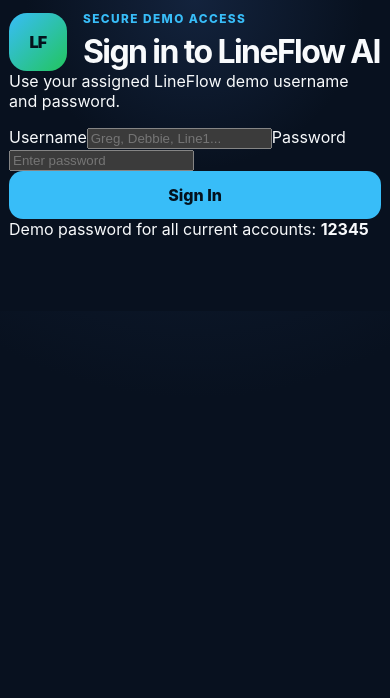
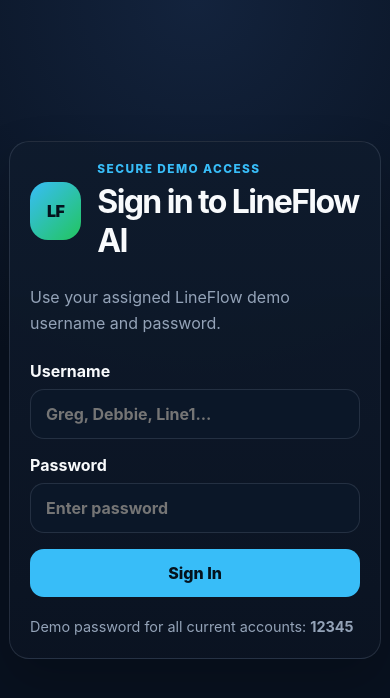
Before and after one commit to GregLivin/lineflow-ai, a Next.js app: page /login in a window 390 px wide. Shown: the top 698 px of the page. Built offline with nearby package versions, Linux system fonts and the light colour scheme.

Commit message:
Style LineFlow demo login and dashboards

```diff
--- a/app/globals.css
+++ b/app/globals.css
@@ -23,7 +23,12 @@ body {
   font-family: Inter, ui-sans-serif, system-ui, -apple-system, BlinkMacSystemFont, "Segoe UI", sans-serif;
 }
 
-button {
+a {
+  color: inherit;
+}
+
+button,
+input {
   font: inherit;
 }
 
@@ -35,7 +40,9 @@ button {
 
 .hero,
 .sectionBlock,
-.installCard {
+.installCard,
+.authCard,
+.dashboardHeader {
   border: 1px solid var(--border);
   background: linear-gradient(180deg, rgba(15, 27, 45, 0.94), rgba(11, 20, 34, 0.96));
   border-radius: 26px;
@@ -98,7 +105,11 @@ h3 {
 .heroCopy,
 .roleCard p,
 .flowBlock p,
-.installCard p {
+.installCard p,
+.authCopy,
+.dashboardRole,
+.metricCard p,
+.demoNote {
   color: var(--muted);
   line-height: 1.65;
 }
@@ -143,6 +154,7 @@ h3 {
   padding: 0 18px;
   border: 1px solid transparent;
   font-weight: 800;
+  cursor: pointer;
 }
 
 .primaryButton {
@@ -156,27 +168,53 @@ h3 {
   border-color: var(--border);
 }
 
+.linkButton {
+  display: inline-flex;
+  align-items: center;
+  justify-content: center;
+  text-decoration: none;
+}
+
 .sectionBlock,
 .installCard {
   margin-top: 18px;
   padding: 26px;
 }
 
-.roleGrid {
+.roleGrid,
+.dashboardGrid {
   display: grid;
   grid-template-columns: repeat(2, minmax(0, 1fr));
   gap: 14px;
 }
 
-.roleCard {
+.roleCard,
+.metricCard {
   background: var(--panel-2);
   border: 1px solid var(--border);
   border-radius: 18px;
   padding: 20px;
 }
 
-.roleCard p {
+.roleCard p,
+.metricCard p {
   margin-bottom: 0;
+}
+
+.metricCard span {
+  display: block;
+  color: var(--accent);
+  font-size: 0.78rem;
+  font-weight: 800;
+  text-transform: uppercase;
+  letter-spacing: 0.08em;
+  margin-bottom: 8px;
+}
+
+.metricCard strong {
+  display: block;
+  font-size: 1.4rem;
+  margin-bottom: 8px;
 }
 
 .flowBlock h2 {
@@ -187,6 +225,82 @@ h3 {
   background: linear-gradient(135deg, rgba(56, 189, 248, 0.13), rgba(34, 197, 94, 0.08));
 }
 
+.authShell {
+  min-height: 100vh;
+  display: grid;
+  place-items: center;
+}
+
+.authCard {
+  width: min(560px, 100%);
+  padding: 30px;
+}
+
+.authTitle,
+.dashboardTitle {
+  font-size: clamp(2rem, 5vw, 3rem);
+}
+
+.authCopy {
+  margin: 24px 0;
+}
+
+.loginForm {
+  display: grid;
+  gap: 16px;
+}
+
+.loginForm label {
+  display: grid;
+  gap: 8px;
+  font-weight: 700;
+}
+
+.loginForm input {
+  width: 100%;
+  border-radius: 14px;
+  border: 1px solid var(--border);
+  background: #0b1728;
+  color: var(--text);
+  padding: 14px 15px;
+  outline: none;
+}
+
+.loginForm input:focus {
+  border-color: var(--accent);
+  box-shadow: 0 0 0 3px rgba(56, 189, 248, 0.12);
+}
+
+.formError {
+  color: #fca5a5;
+  margin: 0;
+}
+
+.fullButton {
+  width: 100%;
+}
+
+.demoNote {
+  margin: 18px 0 0;
+  font-size: 0.9rem;
+}
+
+.dashboardHeader {
+  padding: 26px;
+  display: flex;
+  justify-content: space-between;
+  align-items: center;
+  gap: 18px;
+}
+
+.dashboardRole {
+  margin: 8px 0 0;
+}
+
+.dashboardGrid {
+  margin-top: 18px;
+}
+
 @media (max-width: 680px) {
   .shell {
     width: min(100% - 18px, 1120px);
@@ -195,17 +309,22 @@ h3 {
 
   .hero,
   .sectionBlock,
-  .installCard {
+  .installCard,
+  .authCard,
+  .dashboardHeader {
     border-radius: 20px;
   }
 
   .hero,
   .sectionBlock,
-  .installCard {
+  .installCard,
+  .authCard,
+  .dashboardHeader {
     padding: 20px;
   }
 
-  .roleGrid {
+  .roleGrid,
+  .dashboardGrid {
     grid-template-columns: 1fr;
   }
 
@@ -214,7 +333,13 @@ h3 {
   }
 
   .primaryButton,
-  .secondaryButton {
+  .secondaryButton,
+  .linkButton {
     width: 100%;
   }
+
+  .dashboardHeader {
+    align-items: stretch;
+    flex-direction: column;
+  }
 }
```
